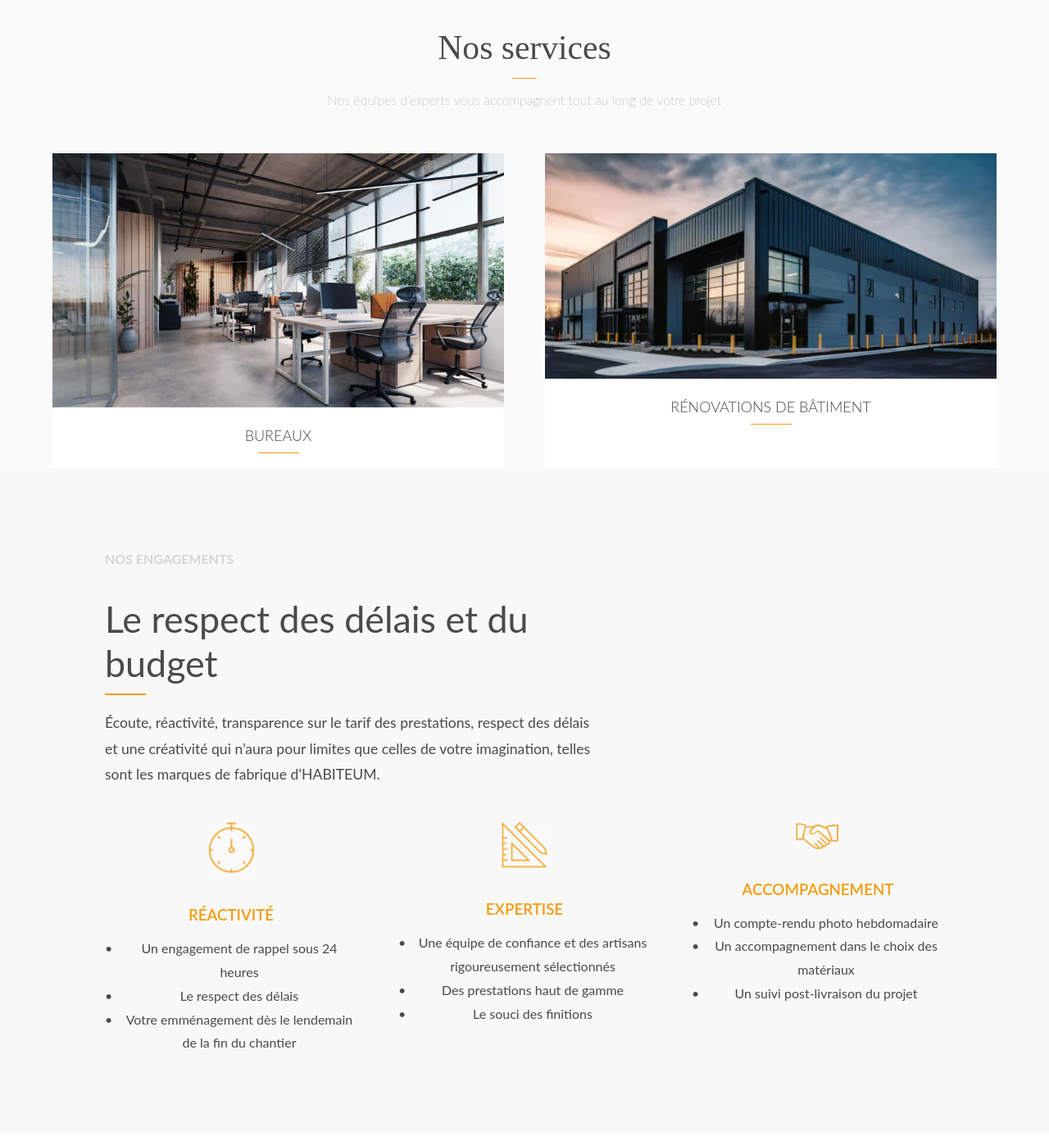
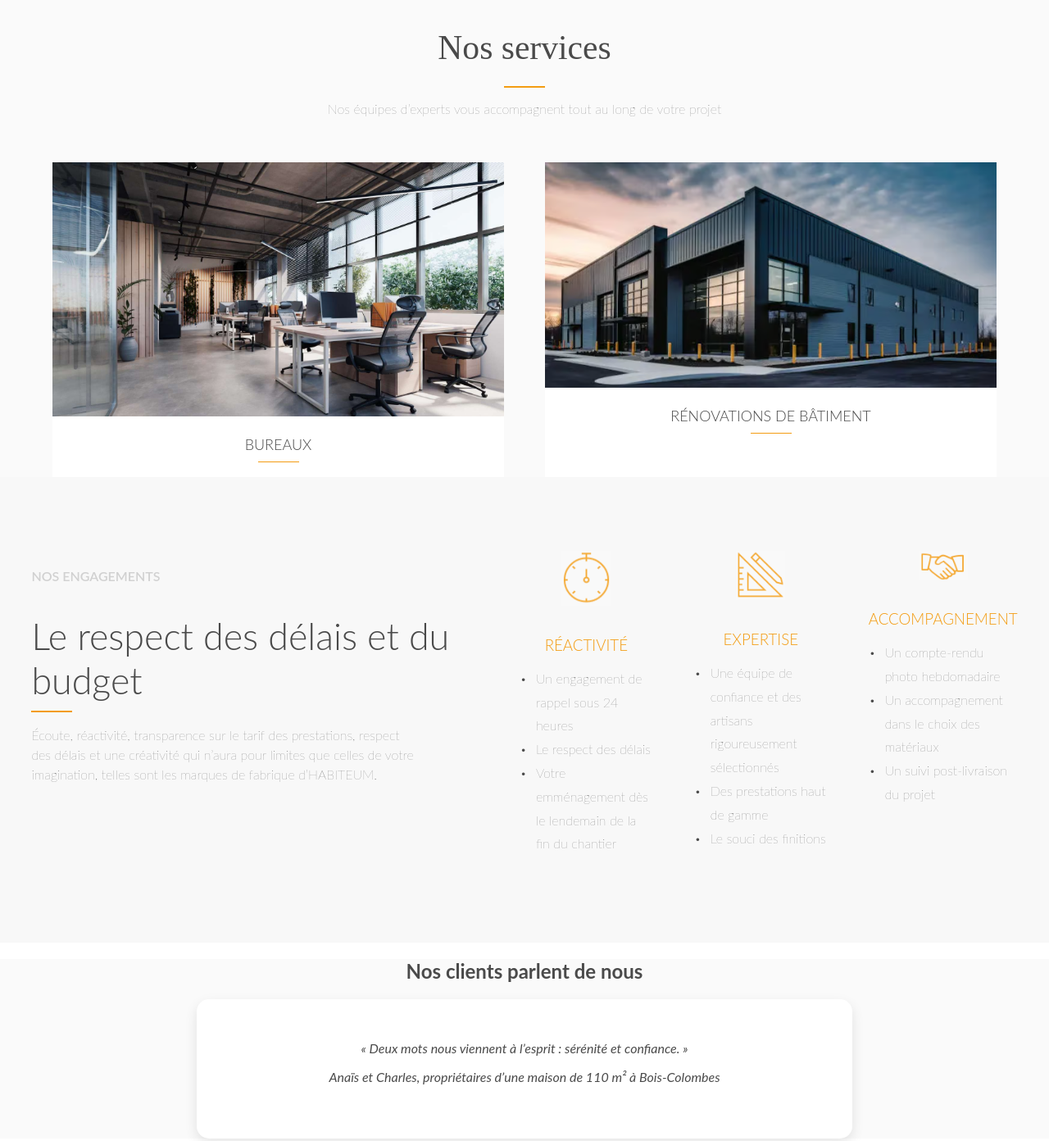
Before and after one commit to Nohaa-mdj/JamelConstruction, a plain HTML site: page index.html in a window 1280 px wide. Shown: the part 461-1853 px from the top of the page at 82% size. Drawn offline with Linux system fonts and the light colour scheme; files whose address does not match are found by name.

Commit message:
changement engagements

```diff
--- a/style.css
+++ b/style.css
@@ -172,17 +172,11 @@ nav ul li:hover {
   transform: scale(1.03); /* Légère mise en avant au survol */
 }
 
-/*.engagement-card h3 {
-  color: #b3392f;
-}*/
-
-/*.engagements {
-  margin-top: 7%;
-}*/
-
 .engagements {
+  display: flex;
   background-color: #f8f8f8;
-  padding: 80px 10%;
+  /*padding: 80px 10%;*/
+  padding: 7% 3%;
   text-align: left;
 }
 
@@ -202,7 +196,7 @@ nav ul li:hover {
 .engagement-header h2 {
   font-size: 2.8rem;
   color: #4a4a4a;
-  font-weight: 400;
+  font-weight: 300;
   margin-bottom: 10px;
 }
 
@@ -217,8 +211,11 @@ nav ul li:hover {
 
 .engagement-header p {
   color: #4a4a4a;
-  font-size: 1.1rem;
-  line-height: 1.8;
+  font-size: 1rem;
+  line-height: 1.5;
+  font-weight: 100;
+  text-align: left;
+  width: 80%;
 }
 
 .engagement-container {
@@ -226,12 +223,15 @@ nav ul li:hover {
   gap: 50px;
   justify-content: space-between;
   text-align: left;
+  align-items: stretch;
 }
 
 .engagement-card {
   background: none;
   text-align: center;
   flex: 1;
+  height: 100%;
+  align-items: stretch;
 }
 
 .engagement-card img {
@@ -241,7 +241,7 @@ nav ul li:hover {
 
 .engagement-card h3 {
   color: #f39c12;
-  font-weight: 600;
+  font-weight: 300;
   text-transform: uppercase;
   margin-bottom: 15px;
 }
@@ -249,6 +249,8 @@ nav ul li:hover {
 .engagement-card ul {
   list-style-type: none;
   padding: 0;
+  font-weight: lighter;
+  text-align: left;
 }
 
 .engagement-card ul li {
@@ -259,11 +261,22 @@ nav ul li:hover {
   padding-left: 20px;
 }
 
+.engagement-card ul {
+  flex-grow: 1; /* Force les listes à occuper l'espace restant pour équilibrer les hauteurs */
+}
+
 .engagement-card ul li::before {
   content: "•";
   color: #4a4a4a;
   position: absolute;
   left: 0;
+}
+
+.separator {
+  width: 50px;
+  height: 2px;
+  background-color: #f39c12;
+  margin-top: 10px;
 }
 
 .clients .testimonial {
```
